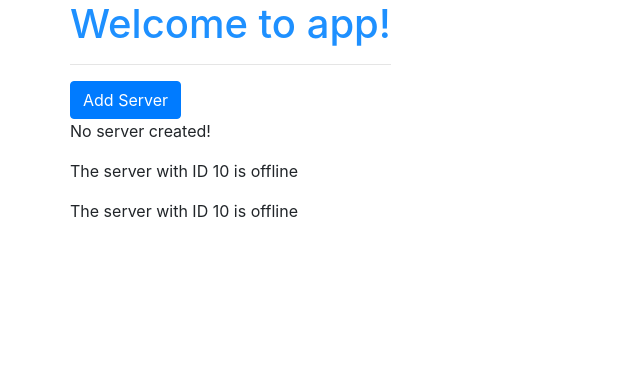
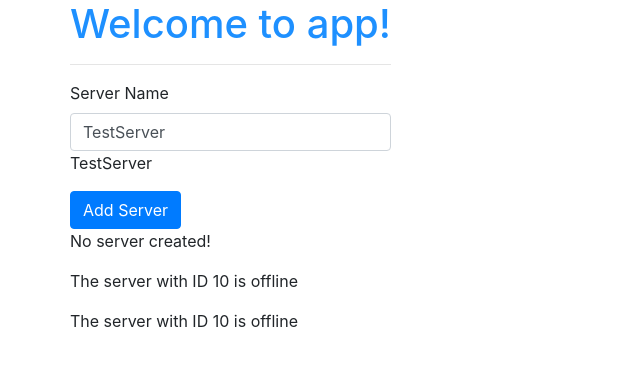
Before and after one commit to VisheshSingh/ng-decoding, an Angular app: page / in a window 1280 px wide. Shown: the top 366 px of the page, without its empty margins (0-640 px from the left). Built offline with nearby package versions, Linux system fonts and the light colour scheme.

Commit message:
Two way binding

```diff
--- a/src/app/app.module.ts
+++ b/src/app/app.module.ts
@@ -1,6 +1,6 @@
 import { BrowserModule } from '@angular/platform-browser';
 import { NgModule } from '@angular/core';
-
+import { FormsModule } from '@angular/forms';
 
 import { AppComponent } from './app.component';
 import { ServerComponent } from './server/server/server.component';
@@ -14,7 +14,7 @@
     ServersComponent
   ],
   imports: [
-    BrowserModule
+    BrowserModule,FormsModule
   ],
   providers: [],
   bootstrap: [AppComponent]
--- a/src/app/servers/servers.component.html
+++ b/src/app/servers/servers.component.html
@@ -1,7 +1,12 @@
+<label >Server Name</label><br/>
+<input type="text" class="form-control" [(ngModel)]="serverName">
+<p>{{serverName}}</p>
+
 <button class="btn btn-primary"
 [disabled]="!allowedNewServer"
 (click)="onCreateServer()"
 >Add Server</button>
+
 <p>{{serverCreationStatus}}</p>
 <app-server></app-server>
 <app-server></app-server>
--- a/src/app/servers/servers.component.ts
+++ b/src/app/servers/servers.component.ts
@@ -8,6 +8,8 @@
 export class ServersComponent implements OnInit {
   allowedNewServer = false;
   serverCreationStatus = "No server created!";
+  serverName = 'TestServer';
+
   constructor() {
     setTimeout(() => {
       this.allowedNewServer = true;
@@ -21,4 +23,8 @@
     this.serverCreationStatus = 'Server was created!';
   }
 
+  updateServerStatus(e){
+    this.serverName = e.target.value;
+  }
+
 }
```
